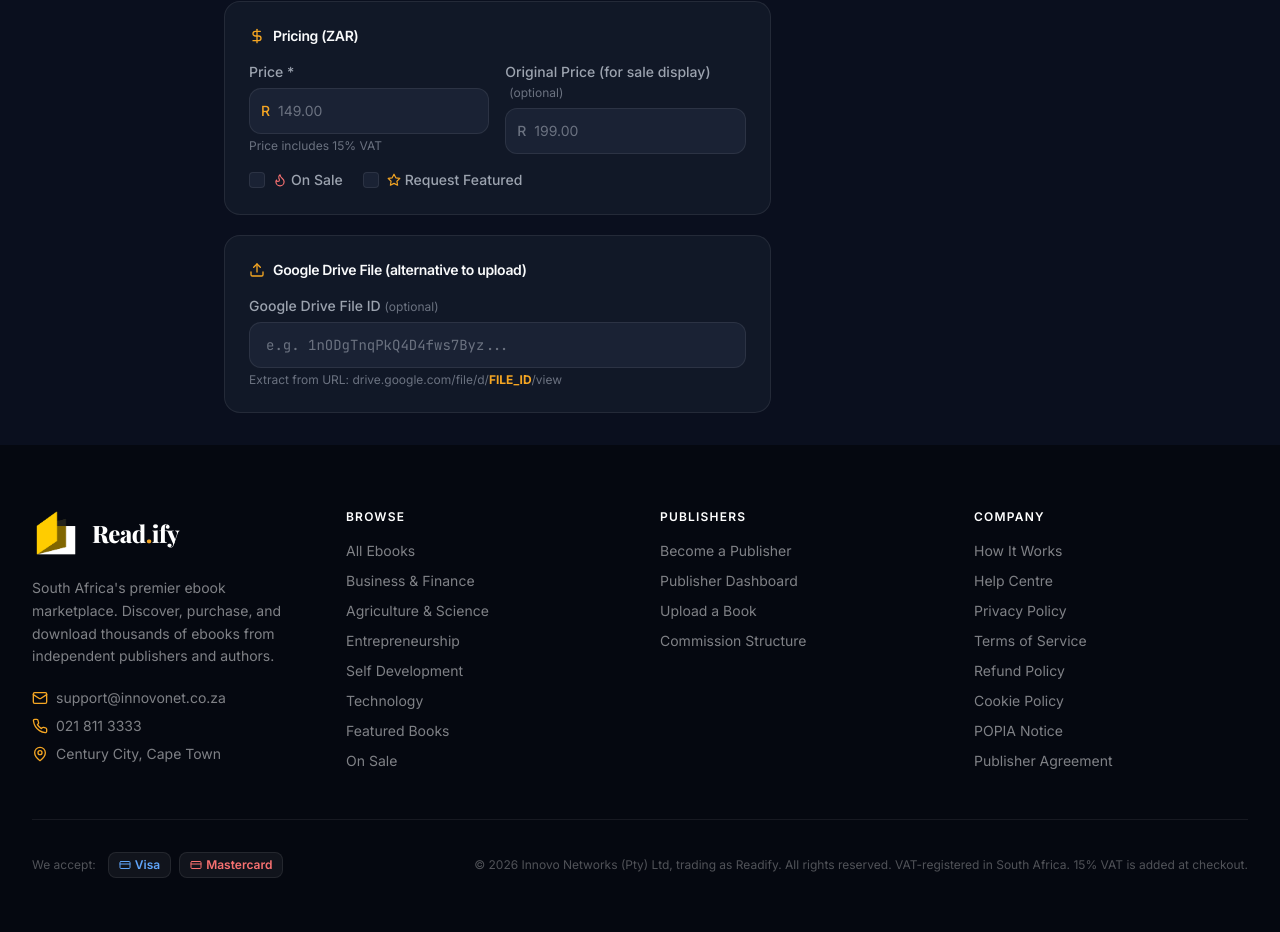
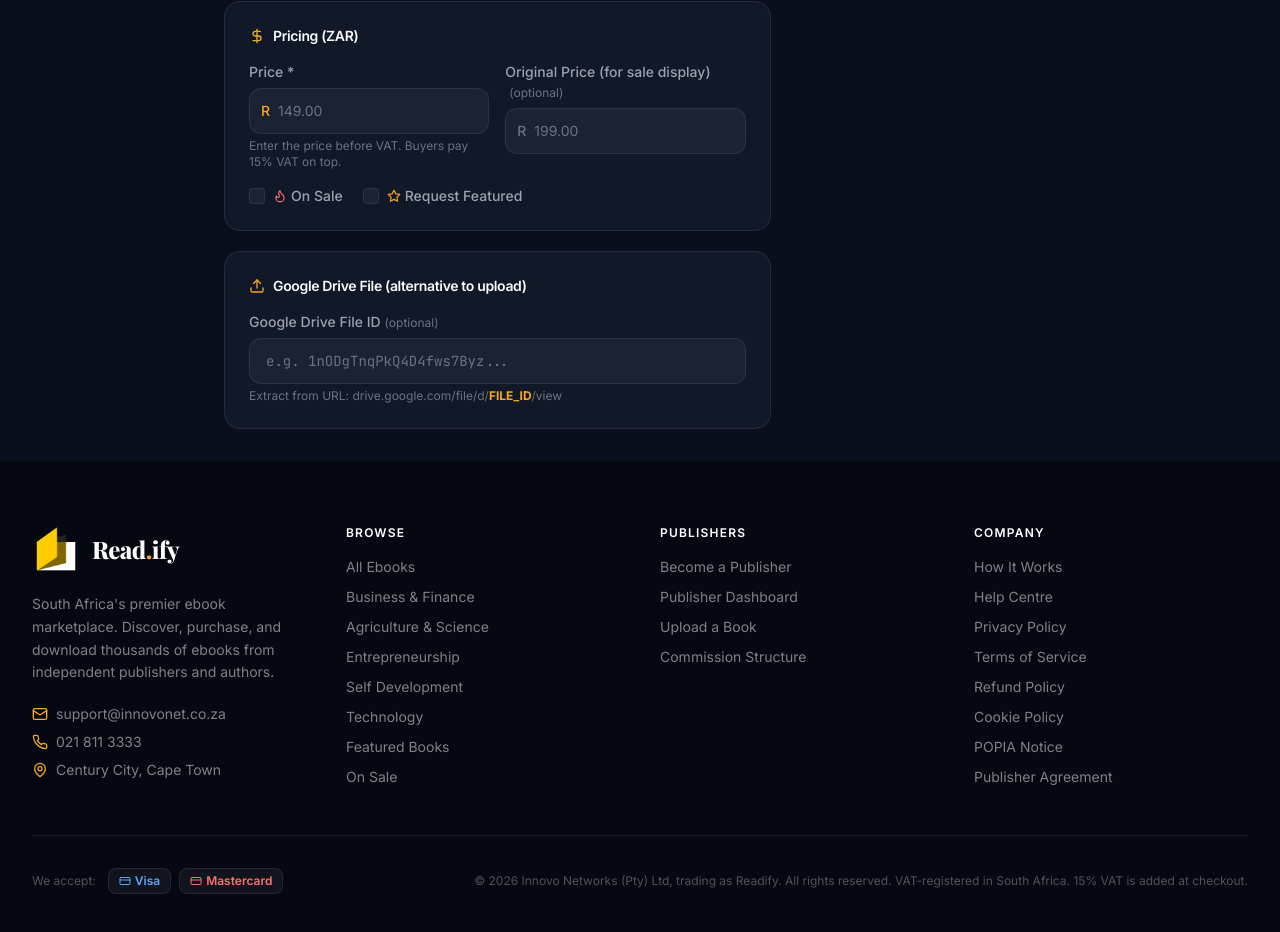
Before and after one commit to Innovo-Networks/readify, a Next.js app: page /publisher/dashboard/books/new in a window 1280 px wide. Shown: the part 1080-2012 px from the top of the page. Built offline with nearby package versions, Linux system fonts and the light colour scheme; no server answers.

Commit message:
Publisher price field: enter price before VAT
Stored price is the pre-VAT amount checkout builds on, so the label
saying the price includes VAT was wrong.

Co-Authored-By: Claude Haiku 5.5 <noreply@anthropic.com>
Claude-Session: https://claude.ai/code/session_019nEoNMbXhaNjuVqPQMskac

```diff
--- a/app/publisher/dashboard/books/new/page.tsx
+++ b/app/publisher/dashboard/books/new/page.tsx
@@ -260,7 +260,7 @@ export default function NewBookPage() {
                       <input type="number" className="input pl-7" placeholder="149.00" step="0.01" min="0"
                         value={form.price} onChange={(e) => update('price', e.target.value)} required />
                     </div>
-                    <p className="text-xs mt-1" style={{ color: 'var(--text-subtle)' }}>Price includes 15% VAT</p>
+                    <p className="text-xs mt-1" style={{ color: 'var(--text-subtle)' }}>Enter the price before VAT. Buyers pay 15% VAT on top.</p>
                   </div>
                   <div>
                     <FieldLabel optional>Original Price (for sale display)</FieldLabel>
```
